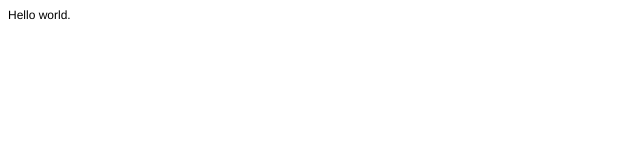
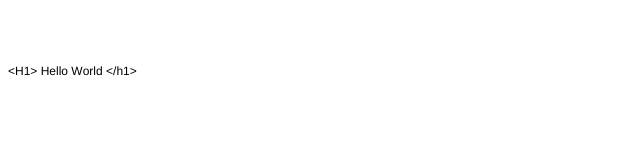
Before and after one commit to hirambambu/website, a plain HTML site: page index.html in a window 1280 px wide. Shown: the whole page, without its empty margins (0-640 px from the left). Drawn offline with Linux system fonts and the light colour scheme.

Commit message:
“cambio_a_H1“

```diff
--- a/index.html
+++ b/index.html
@@ -7,10 +7,16 @@
   <meta name="Generator" content="Cocoa HTML Writer">
   <meta name="CocoaVersion" content="1671.2">
   <style type="text/css">
-    p.p1 {margin: 0.0px 0.0px 0.0px 0.0px; font: 12.0px Helvetica}
+    p.p1 {margin: 0.0px 0.0px 0.0px 0.0px; line-height: 14.0px; font: 12.0px Helvetica; color: #000000; -webkit-text-stroke: #000000; min-height: 12.0px}
+    p.p2 {margin: 0.0px 0.0px 0.0px 0.0px; line-height: 14.0px; font: 12.0px Helvetica; color: #000000; -webkit-text-stroke: #000000}
+    span.s1 {font-kerning: none}
   </style>
 </head>
 <body>
-<p class="p1">Hello world.</p>
+<p class="p1"><span class="s1"></span><br></p>
+<p class="p1"><span class="s1"></span><br></p>
+<p class="p1"><span class="s1"></span><br></p>
+<p class="p1"><span class="s1"></span><br></p>
+<p class="p2"><span class="s1">&lt;H1&gt; Hello World &lt;/h1&gt;</span></p>
 </body>
 </html>
```
